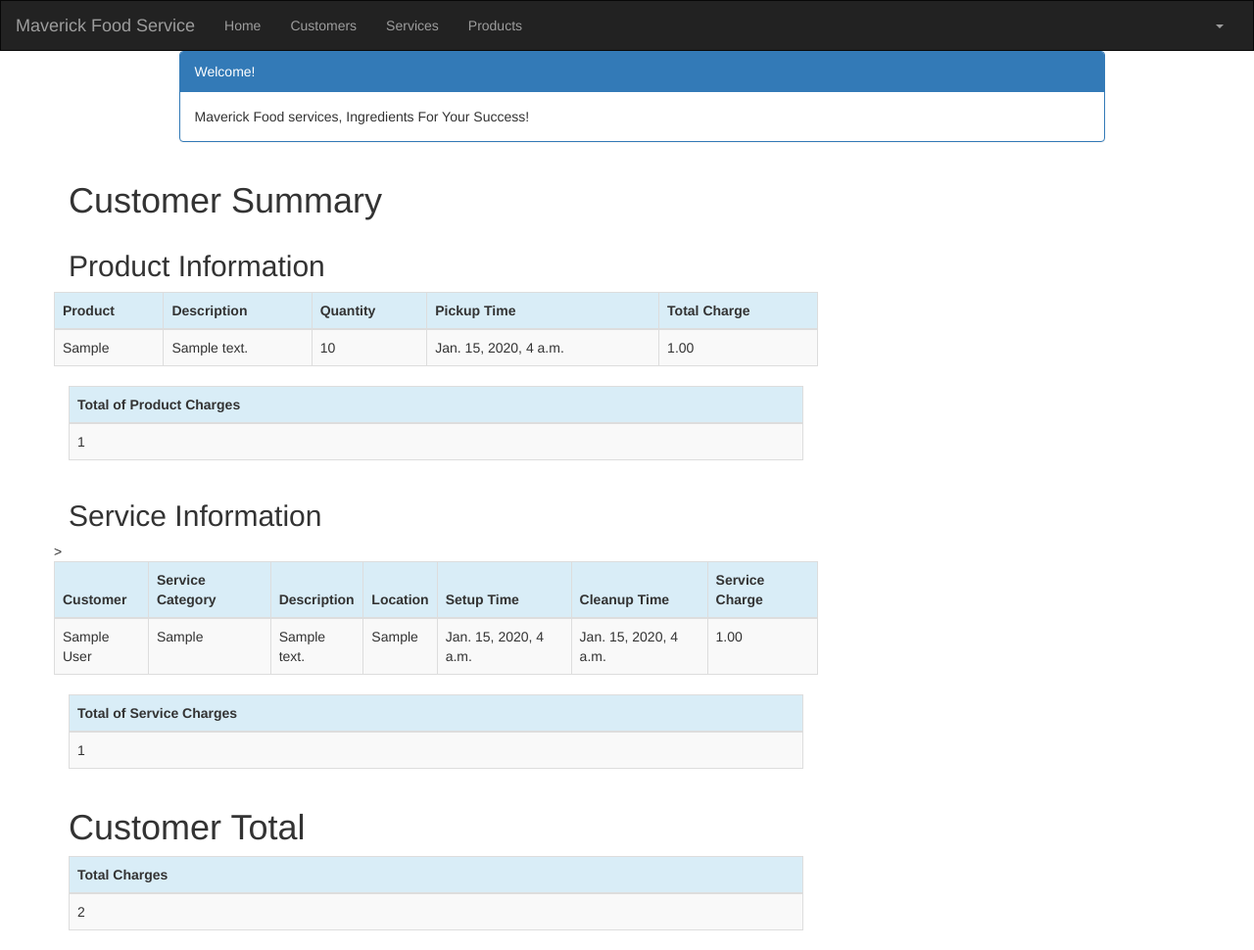
After one commit to newtons4th/FoodservicePA, a Django app: page /customer/1/summary/ in a window 1280 px wide. The commit adds this page. Shown: the whole page at 98% size. Run offline with Django 3.2, Linux system fonts and the light colour scheme; a user stored in the database is signed in; tables that the repository leaves empty hold one stand-in row (values such as "Sample post"); some libraries are stand-ins or nearby versions.

Commit message:
Added Summary Ability

```diff
--- a/crm/templates/crm/customer_list.html
+++ b/crm/templates/crm/customer_list.html
@@ -72,7 +72,8 @@ href="https://maxcdn.bootstrapcdn.com/bootstrap/3.3.4/css/bootstrap.min.css">
                         class="btn btn-danger">Delete</a>
                     </td>
                     </td>
-                    <td><a href="" class="btn btn-primary">Summary</a>
+                    <td><a href="{% url 'crm:summary' pk=customer.pk %}"
+                        class="btn btn-primary">Summary</a>
                 </tr>
             {% endfor %}
             </tbody>
--- /dev/null
+++ b/crm/templates/crm/summary.html
@@ -0,0 +1,130 @@
+{% extends 'crm/base.html' %}
+{% block content %}
+{% load mathfilters %}
+{% load humanize %}
+<div class="container">
+ <div class="row">
+ <div class="col-md-10 col-md-offset-1">
+ <div class="panel panel-primary">
+ <div class="panel-heading">Welcome!</div>
+ <div class="panel-body">
+ Maverick Food services, Ingredients For Your Success!
+ </div>
+ </div>
+ </div>
+ </div>
+</div>
+<div class="row">
+ <h1 style="padding-left: 15Px">Customer Summary</h1>
+</div>
+    <div class="row">
+        <h2 style="padding-left: 15Px">Product Information</h2>
+    </div>
+ <div class="row">
+ <table class="table table-striped table-bordered table-hover">
+ <thead>
+ <tr class="bg-info">
+ <th>Product</th>
+ <th>Description</th>
+ <th>Quantity</th>
+ <th>Pickup Time</th>
+ <th>Total Charge</th>
+ </tr>
+ </thead>
+ <tbody>
+ {% for product in products %}
+ <tr>
+ <td>{{ product.product }}</td>
+ <td>{{ product.p_description }}</td>
+ <td>{{ product.quantity|intcomma }}</td>
+ <td>{{ product.pickup_time }}</td>
+ <td>{{ product.charge|intcomma }}</td>
+ </tr>
+ {% endfor %}
+ </tbody>
+ </table>
+ </div>
+ <table class="table table-striped table-bordered table-hover">
+ <thead>
+ <tr class="bg-info">
+ <th>Total of Product Charges</th>
+ </tr>
+ </thead>
+ <tbody>
+ <tr>
+ <td>{{ sum_product_charge.charge__sum|intcomma|floatformat }}</td>
+ </tr>
+ </tbody>
+ </table>
+
+<!--Start Services Summary-->
+
+
+ <div class="row">
+ <h2 style="padding-left: 15Px">Service Information</h2>
+ </div>
+ <div class="row">
+ <table class="table table-striped table-bordered table-hover">
+ <thead>
+ <tr class="bg-info">
+ <th>Customer</th>
+ <th>Service Category</th>
+ <th>Description</th>
+ <th>Location</th>
+ <th>Setup Time</th>
+     <th>Cleanup Time</th>>
+     <th>Service Charge</th>
+ </tr>
+ </thead>
+ <tbody>
+ {% for service in services %}
+ <tr>
+ <td>{{ service.cust_name }}</td>
+ <td>{{ service.service_category }}</td>
+ <td>{{ service.description }}</td>
+ <td>{{ service.location }}</td>
+ <td>{{ service.setup_time }}</td>
+ <td>{{ service.cleanup_time }}</td>
+ <td>{{ service.service_charge|intcomma }}</td>
+ </tr>
+ {% endfor %}
+ </tbody>
+ </table>
+ </div>
+ <table class="table table-striped table-bordered table-hover">
+ <thead>
+ <tr class="bg-info">
+ <th>Total of Service Charges</th>
+ </tr>
+ </thead>
+ <tbody>
+ <tr>
+ <td>{{ sum_service_charge.service_charge__sum|intcomma|floatformat }}</td>
+ </tr>
+ </tbody>
+ </table>
+
+
+    <!--Start Total Sum-->
+
+    <div class="row">
+        <h1 style="padding-left: 15Px">Customer Total</h1>
+    </div>
+
+    <table class="table table-striped table-bordered table-hover">
+        <thead>
+            <tr class="bg-info">
+            <th>Total Charges</th>
+            </tr>
+         </thead>
+        <tbody>
+            <tr>
+                <td>{{ sum_product_charge.charge__sum|addition:sum_service_charge.service_charge__sum|intcomma|floatformat }}</td>
+            </tr>
+        </tbody>
+    </table>
+
+</div>
+
+
+{% endblock %}
--- a/crm/urls.py
+++ b/crm/urls.py
@@ -17,4 +17,6 @@ urlpatterns = [path('', views.customer_list, name='customer_list'),
                path('product/create/', views.product_new, name='product_new'),
                path('product/<int:pk>/edit/', views.product_edit, name='product_edit'),
                path('product/<int:pk>/delete/', views.product_delete, name='product_delete'),
+               path('customer/<int:pk>/summary/', views.summary, name='summary'),
+
                ]
--- a/crm/views.py
+++ b/crm/views.py
@@ -4,6 +4,7 @@ from .models import *
 from .forms import *
 from django.shortcuts import render, get_object_or_404
 from django.shortcuts import redirect
+from django.db.models import Sum
 
 now = timezone.now()
 
@@ -140,3 +141,18 @@ def product_delete(request, pk):
     product = get_object_or_404(Product, pk=pk)
     product.delete()
     return redirect('crm:product_list')
+
+
+@login_required
+def summary(request, pk):
+    customer = get_object_or_404(Customer, pk=pk)
+    customers = Customer.objects.filter(created_date__lte=timezone.now())
+    services = Service.objects.filter(cust_name=pk)
+    products = Product.objects.filter(cust_name=pk)
+    sum_service_charge = Service.objects.filter(cust_name=pk).aggregate(Sum('service_charge'))
+    sum_product_charge = Product.objects.filter(cust_name=pk).aggregate(Sum('charge'))
+    return render(request, 'crm/summary.html', {'customers': customers,
+                                                'products': products,
+                                                'services': services,
+                                                'sum_service_charge': sum_service_charge,
+                                                'sum_product_charge': sum_product_charge, })
--- a/mfscrm/settings.py
+++ b/mfscrm/settings.py
@@ -24,7 +24,7 @@ SECRET_KEY = '@-)1389cr#)m%4gf1m2vcjf@&n=(o16uek_co^bfb-qa#*b9q2'
 # SECURITY WARNING: don't run with debug turned on in production!
 DEBUG = True
 
-ALLOWED_HOSTS = ['*']
+ALLOWED_HOSTS = []
 
 # Application definition
 
@@ -36,6 +36,8 @@ INSTALLED_APPS = [
     'django.contrib.messages',
     'django.contrib.staticfiles',
     'crm.apps.CrmConfig',
+    'mathfilters',
+    'django.contrib.humanize',
 ]
 
 MIDDLEWARE = [
@@ -114,6 +116,5 @@ USE_TZ = True
 # https://docs.djangoproject.com/en/2.2/howto/static-files/
 
 STATIC_URL = '/static/'
-STATIC_ROOT = os.path.join(BASE_DIR, 'static')
 LOGIN_REDIRECT_URL = '/'
 LOGOUT_REDIRECT_URL = '/'
```
